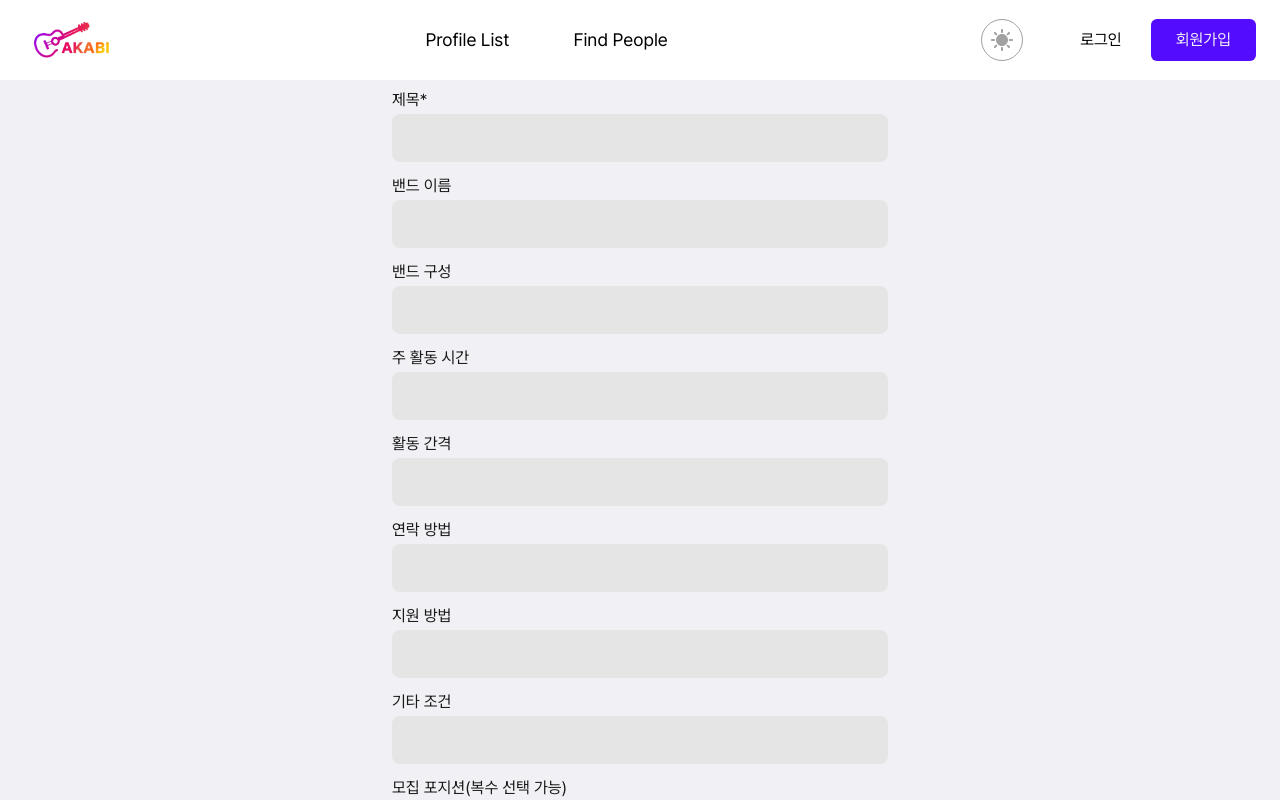
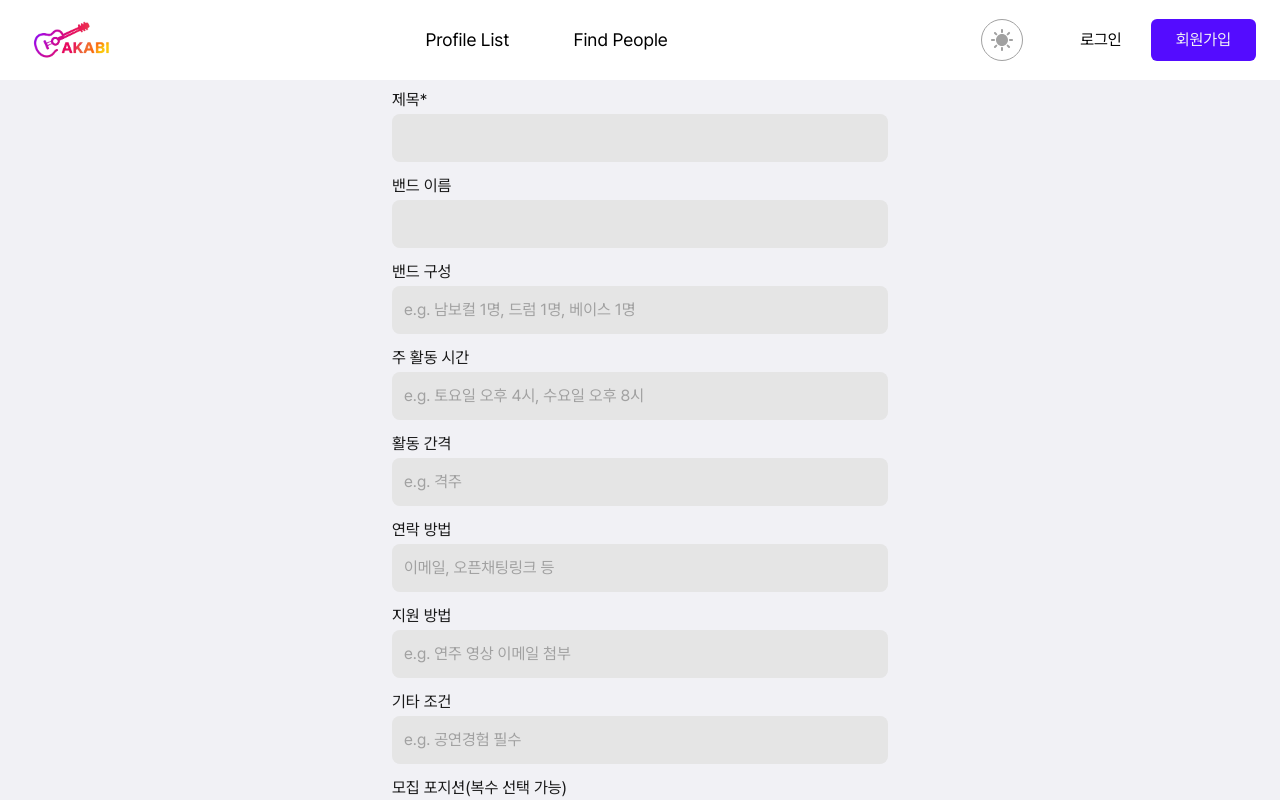
Before and after one commit to env-project/frontend, a React (Vite) app: page /recruitment-post/new-post in a window 1280 px wide. Shown: the top 800 px of the page. Built offline with nearby package versions, Linux system fonts and the light colour scheme.

Commit message:
#122: placeholder

```diff
--- a/src/pages/recruitment-post/RecruitmentNewPost.tsx
+++ b/src/pages/recruitment-post/RecruitmentNewPost.tsx
@@ -151,36 +151,62 @@ export default function RecruitmentNewPost() {
 
         <InputWithLabelContainer>
           <label htmlFor="band-composition">밴드 구성</label>
-          <Input id="band-composition" className="w-full" {...register("bandComposition")} />
+          <Input
+            id="band-composition"
+            className="w-full placeholder:text-neutral-400"
+            {...register("bandComposition")}
+            placeholder="e.g. 남보컬 1명, 드럼 1명, 베이스 1명"
+          />
         </InputWithLabelContainer>
 
         <InputWithLabelContainer>
           <label htmlFor="activity-time">주 활동 시간</label>
-          <Input id="activity-time" className="w-full" {...register("activityTime")} />
+          <Input
+            id="activity-time"
+            className="w-full placeholder:text-neutral-400"
+            {...register("activityTime")}
+            placeholder="e.g. 토요일 오후 4시, 수요일 오후 8시"
+          />
         </InputWithLabelContainer>
 
         <InputWithLabelContainer>
           <label htmlFor="practice-frequency-time">활동 간격</label>
           <Input
-            id="practice-frequency-time"
-            className="w-full"
+            id="practice-frequency-time placeholder:text-neutral-400"
+            className="w-full placeholder:text-neutral-400"
             {...register("practiceFrequencyTime")}
+            placeholder="e.g. 격주"
           />
         </InputWithLabelContainer>
 
         <InputWithLabelContainer>
           <label htmlFor="contact-info">연락 방법</label>
-          <Input id="contact-info" className="w-full" {...register("contactInfo")} />
+          <Input
+            id="contact-info"
+            className="w-full placeholder:text-neutral-400"
+            {...register("contactInfo")}
+            placeholder="이메일, 오픈채팅링크 등"
+          />
         </InputWithLabelContainer>
 
         <InputWithLabelContainer>
           <label htmlFor="application-method">지원 방법</label>
-          <Input id="application-method" className="w-full" {...register("applicationMethod")} />
+          <Input
+            id="application-method"
+            className="w-full placeholder:text-neutral-400"
+            {...register("applicationMethod")}
+            placeholder="e.g. 연주 영상 이메일 첨부"
+          />
         </InputWithLabelContainer>
 
         <InputWithLabelContainer>
           <label htmlFor="other-conditions">기타 조건</label>
-          <Input id="other-conditions" className="w-full" {...register("otherConditions")} />
+          <Input
+            id="other-conditions"
+            className="w-full placeholder:text-neutral-400"
+            {...register("otherConditions")}
+            placeholder="e.g. 공연경험 필수"
+          />
         </InputWithLabelContainer>
 
         <PositionsInput
```
